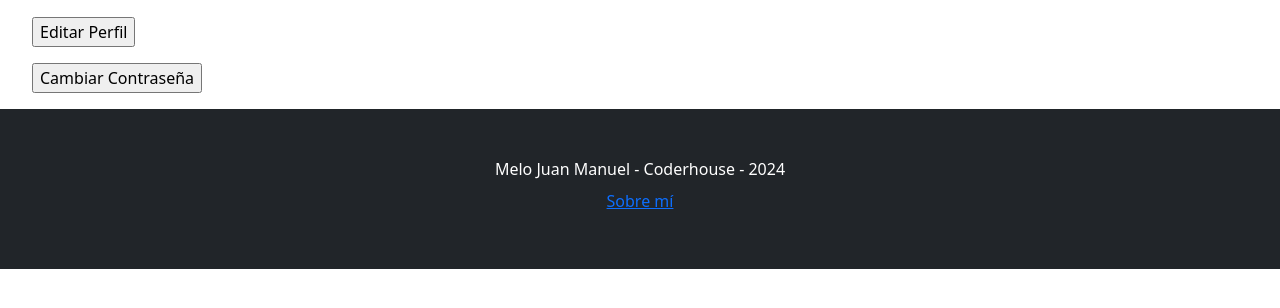
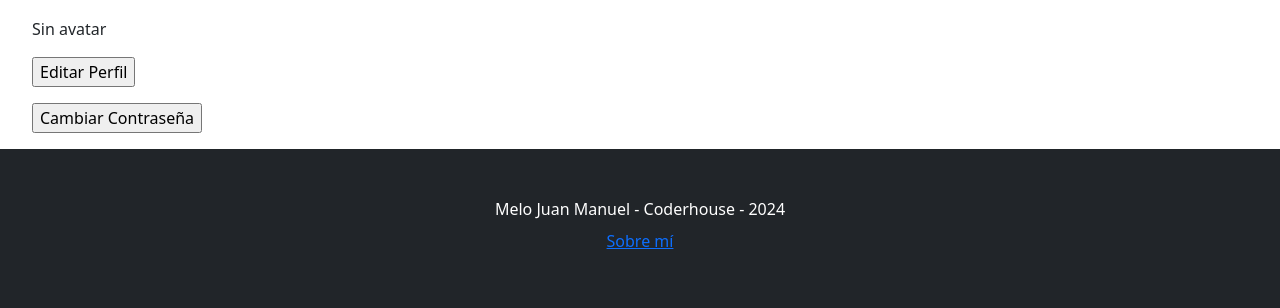
Before and after one commit to juanmamelo/django_python_melo, a Django app: template usuarios/templates/usuarios/ver_perfil.html in a window 1280 px wide. Shown: the part 474-782 px from the top of the page. Run offline with Django 5.2, Linux system fonts and the light colour scheme; the template is opened without the code that fills it, so the values that code supplies are empty; some libraries are stand-ins or nearby versions.

Commit message:
Ultimos arreglos

```diff
--- a/templates/base.html
+++ b/templates/base.html
@@ -34,7 +34,7 @@
                     <div class="d-flex ms-auto align-items-center">
                         {% if  request.user.is_authenticated %}
                         <a class="nav-item me-2" href={% url "usuarios:ver_perfil" %}>
-                            {% if request.user.infousuario.avatar.url %}
+                            {% if request.user.infousuario.avatar %}
                                 <img src={{request.user.infousuario.avatar.url}} alt="Sin avatar" height="30px">
                             {% endif %}
                             {{ request.user.username }}
--- a/usuarios/templates/usuarios/editar_perfil.html
+++ b/usuarios/templates/usuarios/editar_perfil.html
@@ -13,8 +13,10 @@
                 <p>Nombre: {{form.first_name}}</p>
                 <p>Apellido: {{form.last_name}}</p>
                 <p>Avatar: {{form.avatar}}</p>
-                {% if request.user.infousuario.avatar.url %}
-                <p>Avatar actual: <img src={{request.user.infousuario.avatar.url}} alt="Sin avatar" height="100px"></p>
+                {% if request.user.infousuario.avatar %}
+                <p>Avatar actual: <img src={{request.user.infousuario.avatar.url}} alt="" height="100px"></p>
+                {% else %}
+                Sin avatar
                 {% endif %}
             </p>
             <p><input type="submit" value="Guardar"></p>
--- a/usuarios/templates/usuarios/registro.html
+++ b/usuarios/templates/usuarios/registro.html
@@ -5,7 +5,7 @@
 {% endblock h1_header %}
 
 {% block main %}
-    <form action={% url 'usuarios:registro' %} method="post">
+    <form action={% url 'usuarios:registro' %} method="post" enctype="multipart/form-data">
         {% csrf_token %}
         <p></p>
         <ul>
--- a/usuarios/templates/usuarios/ver_perfil.html
+++ b/usuarios/templates/usuarios/ver_perfil.html
@@ -11,8 +11,10 @@
             <p>Email: {{request.user.email}}</p>
             <p>Nombre: {{request.user.first_name}}</p>
             <p>Apellido: {{request.user.last_name}}</p>
-            {% if request.user.infousuario.avatar.url %}
+            {% if request.user.infousuario.avatar %}
             <p>Avatar: <img src={{request.user.infousuario.avatar.url}} alt="Sin avatar" height="100px"></p>
+            {% else %}
+            <p>Sin avatar</p>
             {% endif %}
             <p>
                 <form action="{% url "usuarios:editar_perfil" %}" method="get">
--- a/usuarios/views.py
+++ b/usuarios/views.py
@@ -30,7 +30,7 @@ def registro(request):
     formulario = RegistroDeUsuario()
 
     if request.method == 'POST':
-        formulario = RegistroDeUsuario(request.POST)
+        formulario = RegistroDeUsuario(request.POST, request.FILES)
         if formulario.is_valid():
             formulario.save()
             return redirect('usuarios:iniciar_sesion')
```
